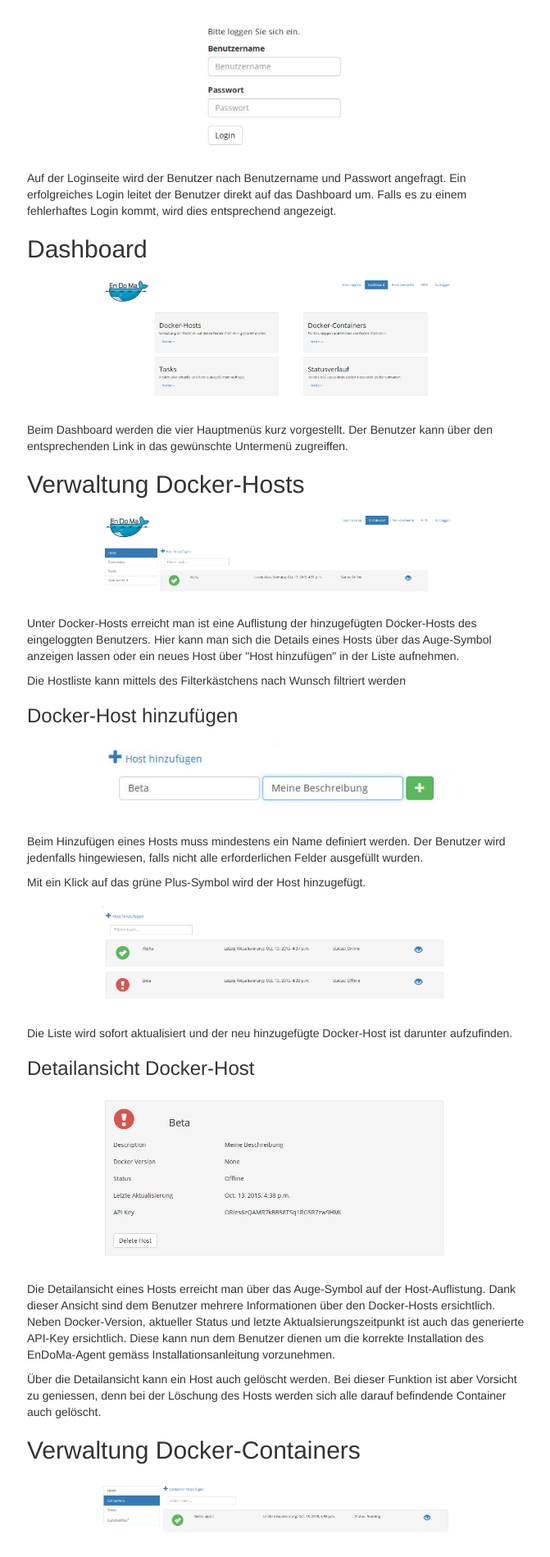
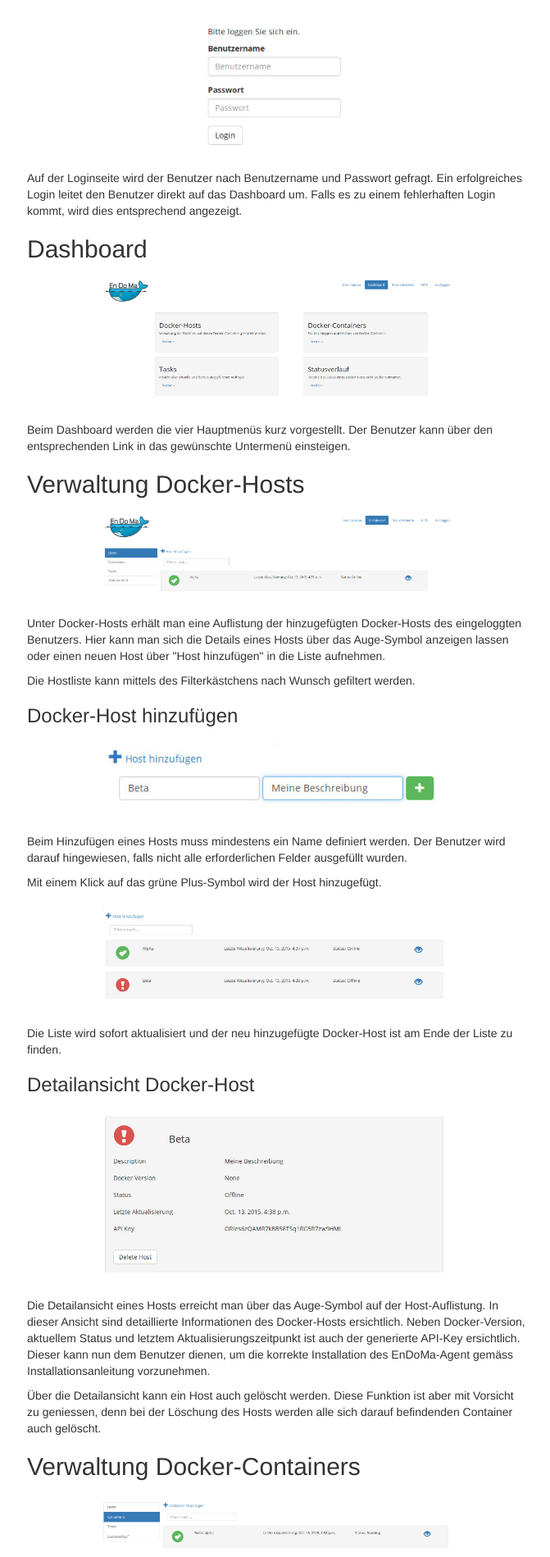
Before and after one commit to eyenx/endoma, a Django app: page /help/ in a window 1280 px wide. Shown: the part 655-2554 px from the top of the page at 82% size, without its empty margins (302-973 px from the left). Run offline with Django 3.2, Linux system fonts and the light colour scheme; the visitor is signed in with stand-in values (Sample User, id 1); some libraries are stand-ins or nearby versions.

Commit message:
final version

```diff
--- a/agent/endoma_agent.py
+++ b/agent/endoma_agent.py
@@ -11,9 +11,9 @@ import json
 import requests
 import time
 # API URL which is to be used (must end with /api/)
-api_url='http://localhost:8080/api/'
+api_url='http://HOST:PORT/api/'
 # API Key defined by the EnDoMa-Application
-api_key='w2qFN53gOjLF2PfiMFbNbtwdqjJyy7IG'
+api_key='API_KEY'
 # request timeout
 timeout=60
 # Start a new client
--- a/server/endoma/endoma/static/js/custom.js
+++ b/server/endoma/endoma/static/js/custom.js
@@ -15,6 +15,8 @@ $('#startbtn').click(function(){
         data:'{"action":"start"}',
         method:'PUT',
     });
+    // go back to dashboard
+    window.history.back();
 });
 // on stop button click
 $('#stopbtn').click(function(){
@@ -24,6 +26,8 @@ $('#stopbtn').click(function(){
         data:'{"action":"stop"}',
         method:'PUT',
     });
+    // go back to dashboard
+    window.history.back();
 });
 // on delete button click
 $('#deletebtn').click(function(){
@@ -32,6 +36,8 @@ $('#deletebtn').click(function(){
         headers:{'X-CSRFToken':csrftoken},
         method:'DELETE'
     });
+    // go back to dashboard
+    window.history.back();
 });
 // filter used for tables
 $('#filter_table').keyup(function () {
--- a/server/endoma/endoma/templates/account.html
+++ b/server/endoma/endoma/templates/account.html
@@ -1,5 +1,5 @@
 {% extends '_default.html' %}
-{% block title %} - Dashboard {% endblock %}
+{% block title %} - Benutzerkonto {% endblock %}
 {% block content %}
 {% include '_header.html' %}
 <div class='col-md-5 col-md-offset-4'>
--- a/server/endoma/endoma/templates/container.html
+++ b/server/endoma/endoma/templates/container.html
@@ -1,5 +1,5 @@
 {% extends '_default.html' %}
-{% block title %} - Dashboard {% endblock %}
+{% block title %} - Containers {% endblock %}
 {% block content %}
 {% include '_header.html' %}
 {% include '_navleft.html' %}
--- a/server/endoma/endoma/templates/detail_container.html
+++ b/server/endoma/endoma/templates/detail_container.html
@@ -1,5 +1,5 @@
 {% extends '_default.html' %}
-{% block title %} - Dashboard {% endblock %}
+{% block title %} - {{ docker_container.name }} {% endblock %}
 {% block content %}
 {% include '_header.html' %}
 {% include '_navleft.html' %}
--- a/server/endoma/endoma/templates/detail_host.html
+++ b/server/endoma/endoma/templates/detail_host.html
@@ -1,5 +1,5 @@
 {% extends '_default.html' %}
-{% block title %} - Dashboard {% endblock %}
+{% block title %} - {{ docker_host.name }} {% endblock %}
 {% block content %}
 {% include '_header.html' %}
 {% include '_navleft.html' %}
--- a/server/endoma/endoma/templates/help.html
+++ b/server/endoma/endoma/templates/help.html
@@ -1,71 +1,71 @@
 {% extends '_default.html' %}
-{% block title %} - Dashboard {% endblock %}
+{% block title %} - Hilfe {% endblock %}
 {% block content %}
 {% include '_header.html' %}
 <div class='row'>
     <div class='col-md-6 col-md-offset-3'>
     <h2>Startseite</h2>
     <img class='help center' src='/static/img/help_startpage.jpg'>
-    <p class='help'>    Die Startseite von EnDoMa ist nicht mehr als eine reine Willkommensseite. Kurz und prägnant wird die Applikation erklärt und auf die Loginseite verwiesen.</p>
+    <p class='help'> Die Startseite von EnDoMa ist nicht mehr als eine reine Willkommensseite. Kurz und prägnant wird die Applikation erklärt und auf die Loginseite verwiesen.</p>
     <h2>Loginseite</h2>
     <img class='help center' src='/static/img/help_login.jpg'>
-    <p class='help'>Auf der Loginseite wird der Benutzer nach Benutzername und Passwort angefragt. Ein erfolgreiches Login leitet der Benutzer direkt auf das Dashboard um. Falls es zu einem fehlerhaftes Login kommt, wird dies entsprechend angezeigt.</p>
+    <p class='help'>Auf der Loginseite wird der Benutzer nach Benutzername und Passwort gefragt. Ein erfolgreiches Login leitet den Benutzer direkt auf das Dashboard um. Falls es zu einem fehlerhaften Login kommt, wird dies entsprechend angezeigt.</p>
     <h2>Dashboard</h2>
     <img class='help center' src='/static/img/help_dashboard.jpg'>
-    <p class='help'>Beim Dashboard werden die vier Hauptmenüs kurz vorgestellt. Der Benutzer kann über den entsprechenden Link in das gewünschte Untermenü zugreiffen.</p>
+    <p class='help'>Beim Dashboard werden die vier Hauptmenüs kurz vorgestellt. Der Benutzer kann über den entsprechenden Link in das gewünschte Untermenü einsteigen.</p>
     <h2>Verwaltung Docker-Hosts</h2>
     <img class='help center' src='/static/img/help_host.jpg'>
-    <p class='help'>Unter Docker-Hosts erreicht man ist eine Auflistung der hinzugefügten Docker-Hosts des eingeloggten Benutzers. Hier kann man sich die Details eines Hosts über das Auge-Symbol anzeigen lassen oder ein neues Host über "Host hinzufügen" in der Liste aufnehmen.</p>
-    <p class='help'>Die Hostliste kann mittels des Filterkästchens nach Wunsch filtriert werden</p>
+    <p class='help'>Unter Docker-Hosts erhält man eine Auflistung der hinzugefügten Docker-Hosts des eingeloggten Benutzers. Hier kann man sich die Details eines Hosts über das Auge-Symbol anzeigen lassen oder einen neuen Host über "Host hinzufügen" in die Liste aufnehmen.</p>
+    <p class='help'>Die Hostliste kann mittels des Filterkästchens nach Wunsch gefiltert werden.</p>
     <h3>Docker-Host hinzufügen</h3>
     <img class='help center' src='/static/img/help_add_host.jpg'>
-    <p class='help'>Beim Hinzufügen eines Hosts muss mindestens ein Name definiert werden. Der Benutzer wird jedenfalls hingewiesen, falls nicht alle erforderlichen Felder ausgefüllt wurden.</p>
-    <p class='help'>Mit ein Klick auf das grüne Plus-Symbol wird der Host hinzugefügt.</p>
+    <p class='help'>Beim Hinzufügen eines Hosts muss mindestens ein Name definiert werden. Der Benutzer wird darauf hingewiesen, falls nicht alle erforderlichen Felder ausgefüllt wurden.</p>
+    <p class='help'>Mit einem Klick auf das grüne Plus-Symbol wird der Host hinzugefügt.</p>
     <img class='help center' src='/static/img/help_after_add_host.jpg'>
-    <p class='help'>Die Liste wird sofort aktualisiert und der neu hinzugefügte Docker-Host ist darunter aufzufinden.<p>
+    <p class='help'>Die Liste wird sofort aktualisiert und der neu hinzugefügte Docker-Host ist am Ende der Liste zu finden.<p>
     <h3>Detailansicht Docker-Host</h3>
     <img class='help center' src='/static/img/help_detail_host.jpg'>
-    <p class='help'>Die Detailansicht eines Hosts erreicht man über das Auge-Symbol auf der Host-Auflistung. Dank dieser Ansicht sind dem Benutzer mehrere Informationen über den Docker-Hosts ersichtlich. Neben Docker-Version, aktueller Status und letzte Aktualsierungszeitpunkt ist auch das generierte API-Key ersichtlich. Diese kann nun dem Benutzer dienen um die korrekte Installation des EnDoMa-Agent gemäss Installationsanleitung vorzunehmen.</p>
-    <p class='help'>Über die Detailansicht kann ein Host auch gelöscht werden. Bei dieser Funktion ist aber Vorsicht zu geniessen, denn bei der Löschung des Hosts werden sich alle darauf befindende Container auch gelöscht.<p>
+    <p class='help'>Die Detailansicht eines Hosts erreicht man über das Auge-Symbol auf der Host-Auflistung. In dieser Ansicht sind detaillierte Informationen des Docker-Hosts ersichtlich. Neben Docker-Version, aktuellem Status und letztem Aktualisierungszeitpunkt ist auch der generierte API-Key ersichtlich. Dieser kann nun dem Benutzer dienen, um die korrekte Installation des EnDoMa-Agent gemäss Installationsanleitung vorzunehmen.</p>
+    <p class='help'>Über die Detailansicht kann ein Host auch gelöscht werden. Diese Funktion ist aber mit Vorsicht zu geniessen, denn bei der Löschung des Hosts werden alle sich darauf befindenden Container auch gelöscht.<p>
     <h2>Verwaltung Docker-Containers</h2>
     <img class='help center' src='/static/img/help_container.jpg'>
-    <p class='help'>Im Untermenü Docker-Container wird eine Auflistung aller hinzugefügten Containers angezeigt. Per Klick auf das Auge-Symbol kann auf die Detailansicht eines Containers gelangt werden, falls mehrere Informationen erwünscht sind oder der Container gestartet, gestoppt oder gelöscht werden möchte.<p>
-    <p class='help'>Die Containerliste kann mittels des Filterkästchens nach Wunsch filtriert werden</p>
+    <p class='help'>Im Untermenü Docker-Containers wird eine Auflistung aller hinzugefügter Container angezeigt. Per Klick auf das Auge-Symbol kann auf die Detailansicht eines Containers gelangt werden, falls mehr Informationen erwünscht sind oder der Container gestartet, gestoppt oder gelöscht werden soll.<p>
+    <p class='help'>Die Containerliste kann mittels des Filterkästchens nach Wunsch filtriert werden.</p>
     <h3>Docker-Container hinzufügen</h3>
     <img class='help center' src='/static/img/help_add_container.jpg'>
     <p class='help'>Ein neuer Container kann mittels "Container hinzufügen" addiert werden. Der Name, die Eingabe des gewünschten Docker-Image und die Auswahl eines Hosts sind Pflicht für die erfolgreiche Erstellung des Containers. Eine Auswahl an Docker-Images ist im <a href='https://hub.docker.com/'>Docker Registry</a> zu finden.<p>
-    <p class='help'>Optional kann noch ein Port angegeben werden, welcher dann vom Docker-Host auf das Docker-Container weitergeleitet wird.</p>
-    <p class='help'>Der Benutzer darf auch eine Verknüpfung mit einem anderen, bereits auf dem ausgewählten Host bestehenden Container erstellen. Dies wird erreicht durch Auswahl des gewünschten Container im Dropdown-Feld "Links". Danach kann mittels des blauen "Plus-Zeichen" die Verknüpfung hinzugefügt werden.</p>
-    <p class='help'>Zum Schluss kann noch eine oder mehrere Umgebungsvariablen hinzugefügt werden. Schlüssel und Wert werden in den entsprechenden Felder eingegeben und mittels Klick auf den blauen "Plus-Zeichen" hinzugefügt</p>
-    <p class='help'>Mit dem Betätigen des grünen "Hinzufügen-Taste" wird der Container auf die Datenbank geschrieben und die entsprechenden Aufträge werden erstellt um das gewählte Image auf den Host herunterzuladen und den Container zu erstellten.</p>
+    <p class='help'>Optional kann ein Port angegeben werden, welcher dann vom Docker-Host auf den Docker-Container weitergeleitet wird.</p>
+    <p class='help'>Der Benutzer darf auch eine Verknüpfung mit einem anderen, bereits auf dem ausgewählten Host bestehenden Containern erstellen. Dies wird erreicht durch Auswahl des gewünschten Containers im Dropdown-Feld "Links". Danach kann mittels des blauen "Plus-Zeichen" die Verknüpfung hinzugefügt werden.</p>
+    <p class='help'>Zum Schluss können noch eine oder mehrere Umgebungsvariablen hinzugefügt werden. Schlüssel und Wert werden in den entsprechenden Feldern eingegeben und mittels Klick auf das blauen "Plus-Zeichen" hinzugefügt.</p>
+    <p class='help'>Mit dem Betätigen der grünen "Hinzufügen"-Taste wird der Container in der Datenbank erfasst und die entsprechenden Aufträge werden erstellt um das gewählte Image auf den Host herunterzuladen und den Container zu erstellten.</p>
     <img class='help center' src='/static/img/help_after_add_container.jpg'>
-    <p class='help'>Der neue Container erscheint sofort in der Auflistung, bleibt aber, bis es nicht auf dem Host erstellt wurde, im Status "Uknown".</p>
+    <p class='help'>Der neue Container erscheint sofort in der Auflistung, bleibt aber, bis er auf dem Host erstellt wurde, im Status "Uknown".</p>
     <img class='help center' src='/static/img/help_stopped_container.jpg'>
     <p class='help'>Nachdem die Erstellungsaufträge abgearbeitet wurden, wird der Container zum Status "Stopped" wechseln.</p>
     <h3>Detailansicht Docker-Container</h3>
     <img class='help center' src='/static/img/help_detail_container.jpg'>
-    <p class='help'>Mit Klick auf den "Auge-Symbol" gelangt mann zur Detailansicht des Containers. Hier kann der Container auch gestartet, gestoppt oder gelöscht werden.</p>
+    <p class='help'>Mit Klick auf den "Auge-Symbol" gelangt man zur Detailansicht des Containers. Hier kann der Container auch gestartet, gestoppt oder gelöscht werden.</p>
     <h3>Docker-Container starten</h3>
-    <p class='help'>Durch wählen der Funktion 'starten' wird dem Docker-Host einen Auftrag übergeben um den Container zu starten.
+    <p class='help'>Durch wählen der Funktion 'starten' wird dem Docker-Host ein Auftrag übergeben um den Container zu starten.</p>
     <img class='help center' src='/static/img/help_started_container.jpg'>
-    <p class='help'>Sobald der Container gestartet werden konnte, rescheint er in der Auflistung und Detailansicht mit dem Status "Running".</p>
+    <p class='help'>Sobald der Container gestartet werden konnte, erscheint er in der Auflistung und Detailansicht mit dem Status "Running".</p>
     <h2>Docker-Container oder Docker-Host löschen</h2>
     <img class='help center' src='/static/img/help_delete.jpg'>
-    <p class='help'>Mit der Taste "delete" Können Container oder gesamte Hosts gelöscht werden. Diese werden Zur Entfernung markiert und sind sobald die Löschnung erfolgreich durchgeführt wurde nicht mehr ersichtlich.</p>
+    <p class='help'>Mit der Taste "delete" Können Container oder gesamte Hosts gelöscht werden. Diese werden Zur Entfernung markiert und sind, sobald die Löschung erfolgreich durchgeführt wurde, nicht mehr ersichtlich.</p>
     <img class='help center' src='/static/img/help_mark_deletion.jpg'>
-    <p class='help'>Zu Beachten gilt, dass bei der Löschung eines gesamten Hosts, alle dem Host gehörende Docker-Container auch zur Entfernung markiert werden.</p>
+    <p class='help'>Es ist zu beachten, dass bei der Löschung eines gesamten Hosts alle zum Host gehörenden Docker-Container ebenfalls zur Entfernung markiert werden.</p>
     <h2>Tasks anzeigen</h2>
     <img class='help center' src='/static/img/help_tasks.jpg'>
-    <p class='help'>Die Aufträge können mittels des Filterkästchens nach Wunsch filtriert werden</p>
+    <p class='help'>Die Tasks, welche dem Docker-Host übermittelt werden, sind im Untermenü "Tasks" zu finden. Hier sieht der Benutzer den Auftragstyp und ob der Status "Ready", "Sent", "Success" oder "Failed" ist. Die Aufträge können mittels des Filterkästchens nach Wunsch gefiltert werden.</p>
     <h2>Statusverlauf anzeigen</h2>
     <img class='help center' src='/static/img/help_statushistory.jpg'>
-    <p class='help'>Die Statusverlaufeinträge können mittels des Filterkästchens nach Wunsch filtriert werden</p>
+    <p class='help'>Unter dem Menüpunkt "Statusverlauf" werden zwei Statusänderungstabellen aufgelistet, eine für die Container und eine für die Hosts. Dem Benutzer ist ersichtlich wie sich der Status verändert hat und zu welcher Zeit. Die Statusverlaufseinträge können mittels des Filterkästchens nach Wunsch gefiltert werden.</p>
     <h2>Benutzerkonto</h2>
     <img class='help center' src='/static/img/help_account.jpg'>
-    Beim Benutzerkonto Menü sind dem Benutzer seine Kontaktdaten ersichtlich.
+    <p class='help'>Unter dem Benutzerkonto-Menü sind die Kontaktdaten des Benutzers ersichtlich.</p>
     <h2>Logout</h2>
     <img class='help center' src='/static/img/help_logout.jpg'>
-    <p class='help'>Über das Logout Knopf oben rechts kann sich der Benutzer von EnDoMa ausloggen.</p>
+    <p class='help'>Über den Ausloggen-Knopf oben rechts kann sich der Benutzer von der Applikation ausloggen.</p>
     </div>
 </div>
 {% endblock %}
--- a/server/endoma/endoma/templates/host.html
+++ b/server/endoma/endoma/templates/host.html
@@ -1,5 +1,5 @@
 {% extends '_default.html' %}
-{% block title %} - Dashboard {% endblock %}
+{% block title %} - Hosts {% endblock %}
 {% block content %}
 {% include '_header.html' %}
 {% include '_navleft.html' %}
--- a/server/endoma/endoma/templates/login.html
+++ b/server/endoma/endoma/templates/login.html
@@ -1,5 +1,5 @@
 {% extends '_default.html' %}
-{% block title %} - Startseite {% endblock %}
+{% block title %} - Login {% endblock %}
 {% block content %}
 {% include '_startheader.html' %}
 	<div class='row'>
--- a/server/endoma/endoma/templates/statushistory.html
+++ b/server/endoma/endoma/templates/statushistory.html
@@ -1,5 +1,5 @@
 {% extends '_default.html' %}
-{% block title %} - Dashboard {% endblock %}
+{% block title %} - Statusverlauf {% endblock %}
 {% block content %}
 {% include '_header.html' %}
 {% include '_navleft.html' %}
--- a/server/endoma/endoma/templates/task.html
+++ b/server/endoma/endoma/templates/task.html
@@ -1,5 +1,5 @@
 {% extends '_default.html' %}
-{% block title %} - Dashboard {% endblock %}
+{% block title %} - Tasks {% endblock %}
 {% block content %}
 {% include '_header.html' %}
 {% include '_navleft.html' %}
```
Also changed, not shown: README.md, 1 other file.
